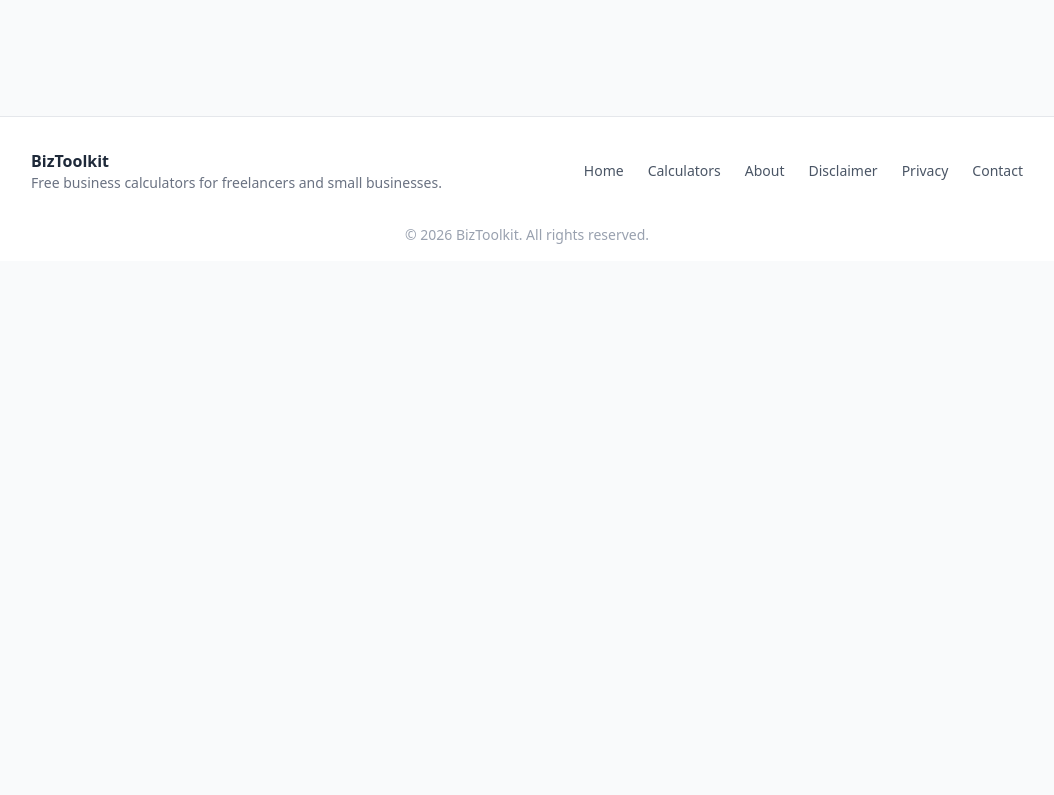
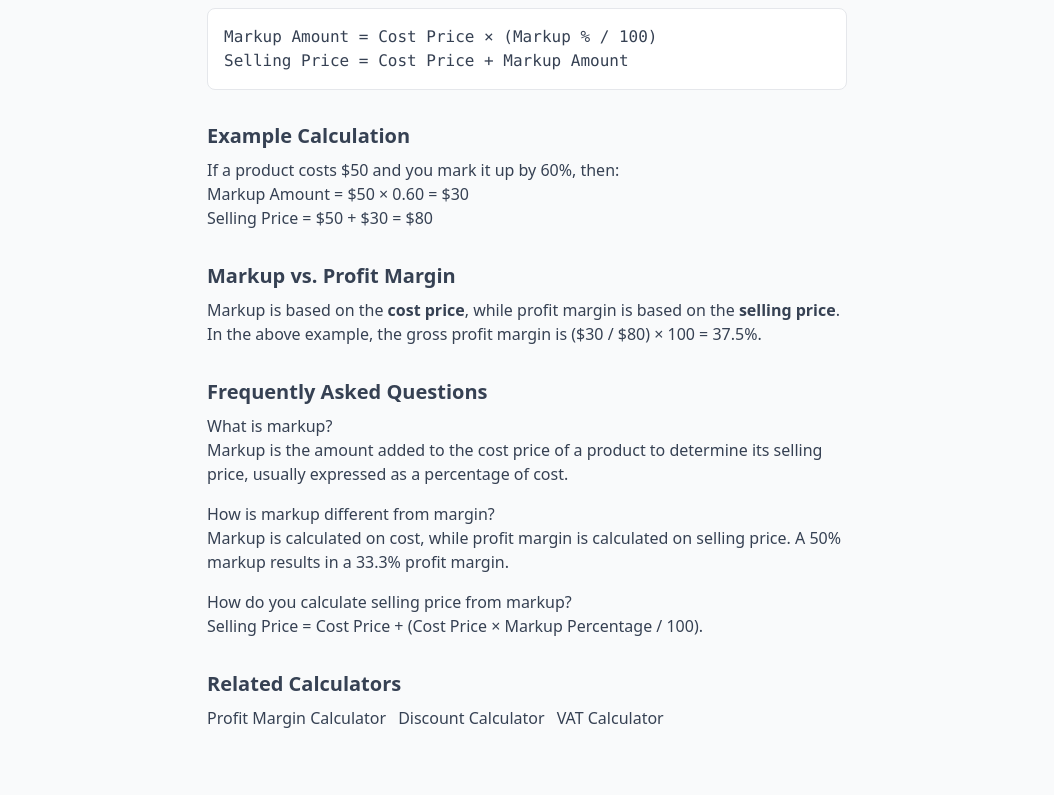
Before and after one commit to wakilmustaqeem/biztoolkit, a Next.js app: page /markup-calculator in a window 1280 px wide. Shown: the part 805-1600 px from the top of the page, without its empty margins (113-1167 px from the left). Before the commit the page ends 1066 px from the top, so only its background shows below. Built offline with nearby package versions, Linux system fonts and the light colour scheme.

Commit message:
Update improve markup calculator SEO content

```diff
--- a/app/markup-calculator/page.tsx
+++ b/app/markup-calculator/page.tsx
@@ -1,14 +1,168 @@
 import type { Metadata } from "next";
+import Link from "next/link";
 import MarkupCalculator from "./markup-calculator";
 
 export const metadata: Metadata = {
   title: "Markup Calculator – Calculate Selling Price",
-  description: "Free markup calculator to determine selling price based on cost and markup percentage. Learn the difference between markup and profit margin.",
-  alternates: { canonical: "/markup-calculator" },
-  openGraph: { title: "Markup Calculator – Calculate Selling Price", description: "Calculate markup amount, selling price, and gross profit margin instantly with our free markup calculator.", url: "https://biztoolkit-ashy.vercel.app/markup-calculator", type: "website" },
+  description:
+    "Free markup calculator to determine selling price based on cost and markup percentage. Learn the difference between markup and profit margin.",
+  alternates: {
+    canonical: "/markup-calculator",
+  },
+  openGraph: {
+    title: "Markup Calculator – Calculate Selling Price",
+    description:
+      "Calculate markup amount, selling price, and gross profit margin instantly with our free markup calculator.",
+    url: "https://biztoolkit-ashy.vercel.app/markup-calculator",
+    type: "website",
+  },
 };
 
-const webAppJsonLd = { "@context": "https://schema.org", "@type": "WebApplication", name: "Markup Calculator", url: "https://biztoolkit-ashy.vercel.app/markup-calculator", applicationCategory: "BusinessApplication", operatingSystem: "Web", description: "Calculate markup amount, selling price, and gross profit margin from cost price and markup percentage.", offers: { "@type": "Offer", price: "0", priceCurrency: "USD" } };
-const faqJsonLd = { "@context": "https://schema.org", "@type": "FAQPage", mainEntity: [{ "@type": "Question", name: "What is markup?", acceptedAnswer: { "@type": "Answer", text: "Markup is the amount added to the cost price of a product to determine its selling price, usually expressed as a percentage of cost." } }, { "@type": "Question", name: "How is markup different from margin?", acceptedAnswer: { "@type": "Answer", text: "Markup is calculated on cost, while profit margin is calculated on selling price. A 50% markup results in a 33.3% profit margin." } }] };
+const webAppJsonLd = {
+  "@context": "https://schema.org",
+  "@type": "WebApplication",
+  name: "Markup Calculator",
+  url: "https://biztoolkit-ashy.vercel.app/markup-calculator",
+  applicationCategory: "BusinessApplication",
+  operatingSystem: "Web",
+  description:
+    "Calculate markup amount, selling price, and gross profit margin from cost price and markup percentage.",
+  offers: {
+    "@type": "Offer",
+    price: "0",
+    priceCurrency: "USD",
+  },
+};
 
-export default function MarkupCalculatorPage() { return <main className="min-h-screen bg-gray-50 py-8"><script type="application/ld+json" dangerouslySetInnerHTML={{ __html: JSON.stringify(webAppJsonLd) }} /><script type="application/ld+json" dangerouslySetInnerHTML={{ __html: JSON.stringify(faqJsonLd) }} /><MarkupCalculator /></main>; }
+const faqJsonLd = {
+  "@context": "https://schema.org",
+  "@type": "FAQPage",
+  mainEntity: [
+    {
+      "@type": "Question",
+      name: "What is markup?",
+      acceptedAnswer: {
+        "@type": "Answer",
+        text: "Markup is the amount added to the cost price of a product to determine its selling price, usually expressed as a percentage of cost.",
+      },
+    },
+    {
+      "@type": "Question",
+      name: "How is markup different from margin?",
+      acceptedAnswer: {
+        "@type": "Answer",
+        text: "Markup is calculated on cost, while profit margin is calculated on selling price. A 50% markup results in a 33.3% profit margin.",
+      },
+    },
+    {
+      "@type": "Question",
+      name: "How do you calculate selling price from markup?",
+      acceptedAnswer: {
+        "@type": "Answer",
+        text: "Selling Price = Cost Price + (Cost Price × Markup Percentage / 100).",
+      },
+    },
+  ],
+};
+
+export default function MarkupCalculatorPage() {
+  return (
+    <main className="min-h-screen bg-gray-50 py-8">
+      <script
+        type="application/ld+json"
+        dangerouslySetInnerHTML={{ __html: JSON.stringify(webAppJsonLd) }}
+      />
+      <script
+        type="application/ld+json"
+        dangerouslySetInnerHTML={{ __html: JSON.stringify(faqJsonLd) }}
+      />
+
+      <MarkupCalculator />
+
+      <div className="max-w-2xl mx-auto px-4 mt-10 space-y-8 text-gray-700">
+        <section>
+          <h2 className="text-xl font-semibold mb-2">What is Markup?</h2>
+          <p>
+            Markup is the difference between the selling price of a product
+            and its cost. It represents the amount you add to cover overheads
+            and generate a profit.
+          </p>
+        </section>
+
+        <section>
+          <h2 className="text-xl font-semibold mb-2">Markup Formula</h2>
+          <div className="bg-white border border-gray-200 rounded-lg p-4 my-2 font-mono">
+            Markup Amount = Cost Price × (Markup % / 100)
+            <br />
+            Selling Price = Cost Price + Markup Amount
+          </div>
+        </section>
+
+        <section>
+          <h2 className="text-xl font-semibold mb-2">Example Calculation</h2>
+          <p>
+            If a product costs $50 and you mark it up by 60%, then:
+            <br />
+            Markup Amount = $50 × 0.60 = $30
+            <br />
+            Selling Price = $50 + $30 = $80
+          </p>
+        </section>
+
+        <section>
+          <h2 className="text-xl font-semibold mb-2">Markup vs. Profit Margin</h2>
+          <p>
+            Markup is based on the <strong>cost price</strong>, while profit
+            margin is based on the <strong>selling price</strong>. In the
+            above example, the gross profit margin is ($30 / $80) × 100 =
+            37.5%.
+          </p>
+        </section>
+
+        <section>
+          <h2 className="text-xl font-semibold mb-2">Frequently Asked Questions</h2>
+          <div className="space-y-4">
+            <div>
+              <h3 className="font-medium">What is markup?</h3>
+              <p>
+                Markup is the amount added to the cost price of a product to
+                determine its selling price, usually expressed as a percentage
+                of cost.
+              </p>
+            </div>
+            <div>
+              <h3 className="font-medium">How is markup different from margin?</h3>
+              <p>
+                Markup is calculated on cost, while profit margin is
+                calculated on selling price. A 50% markup results in a 33.3%
+                profit margin.
+              </p>
+            </div>
+            <div>
+              <h3 className="font-medium">How do you calculate selling price from markup?</h3>
+              <p>
+                Selling Price = Cost Price + (Cost Price × Markup Percentage /
+                100).
+              </p>
+            </div>
+          </div>
+        </section>
+
+        <section>
+          <h2 className="text-xl font-semibold mb-2">Related Calculators</h2>
+          <div className="flex flex-wrap gap-3">
+            <Link href="/profit-margin-calculator" className="text-blue-600 hover:underline">
+              Profit Margin Calculator
+            </Link>
+            <Link href="/discount-calculator" className="text-blue-600 hover:underline">
+              Discount Calculator
+            </Link>
+            <Link href="/vat-calculator" className="text-blue-600 hover:underline">
+              VAT Calculator
+            </Link>
+          </div>
+        </section>
+      </div>
+    </main>
+  );
+}
```
